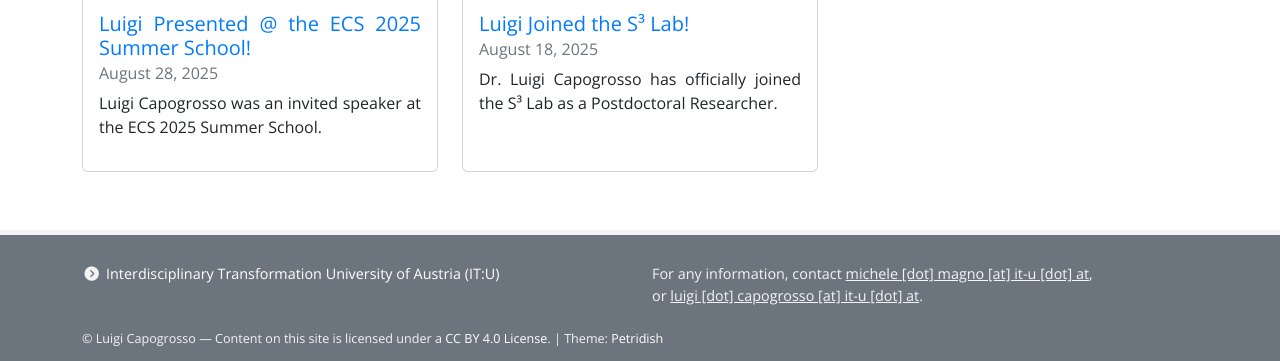
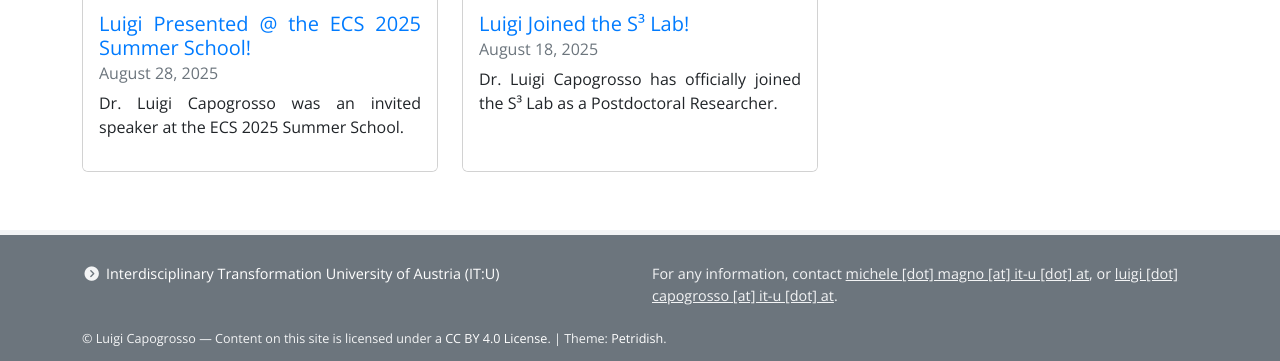
Before and after one commit to itu-s3-lab/itu-s3-lab.github.io, a Jekyll site: the page built from pages/news.md, in a window 1280 px wide, cut to the strip 673-1034 px from the top of the page. Built offline with Jekyll 4.4.1, drawn with Linux system fonts in a browser that asks for light colours.

Commit message:
Minor refinements

```diff
--- a/_data/footer.yml
+++ b/_data/footer.yml
@@ -10,13 +10,11 @@ columns:
       new_window: true
 
   - description: > # Can be Markdown.
-      For any information, contact <ins>michele [dot] magno [at] it-u [dot] at</ins>,
-      <br>
-      or <ins>luigi [dot] capogrosso [at] it-u [dot] at</ins>.
+      For any information, contact <ins>michele [dot] magno [at] it-u [dot] at</ins>, or <ins>luigi [dot] capogrosso [at] it-u [dot] at</ins>.
     links:
 
 # Small print license statement to add at the bottom of the footer. Can be Markdown.
 # Will be prefixed by "© {{ site.author }}" if defined in _config.yml.
 license: >
   Content on this site is licensed under a [CC BY 4.0 License](http://creativecommons.org/licenses/by/4.0/).
-  \| Theme: [Petridish](https://github.com/peterdesmet/petridish)
+  \| Theme: [Petridish](https://github.com/peterdesmet/petridish).
--- a/_posts/2025-08-28-ecs2025.md
+++ b/_posts/2025-08-28-ecs2025.md
@@ -2,13 +2,13 @@
 layout: news
 # tags: [Talks]
 title: Luigi Presented @ the ECS 2025 Summer School!
-description: Luigi Capogrosso was an invited speaker at the ECS 2025 Summer School.
+description: Dr. Luigi Capogrosso was an invited speaker at the ECS 2025 Summer School.
 author: Luigi Capogrosso
 background: /assets/theme/images/ecs2025.png
 comments: false
 ---
 
-We are excited to announce that **Luigi Capogrosso** was an invited speaker at the **ECS 2025 Summer School**!
+We are excited to announce that **Dr. Luigi Capogrosso** was an invited speaker at the **ECS 2025 Summer School**!
 
 He gave a talk titled **"Machine Learning at the Edge with ARM"**.
 The presentation was held on August 28th, during the Systems-of-Systems (SoS) day.
```
Also changed, not shown: pages/home.md (+3 -3 lines).
